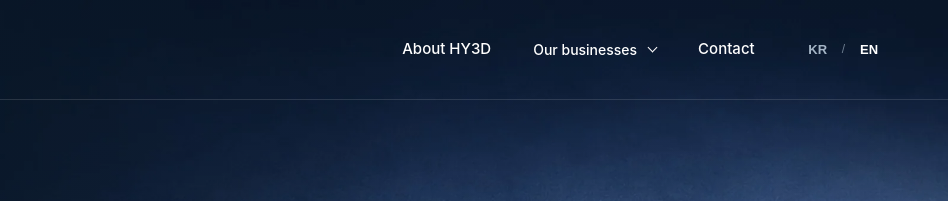
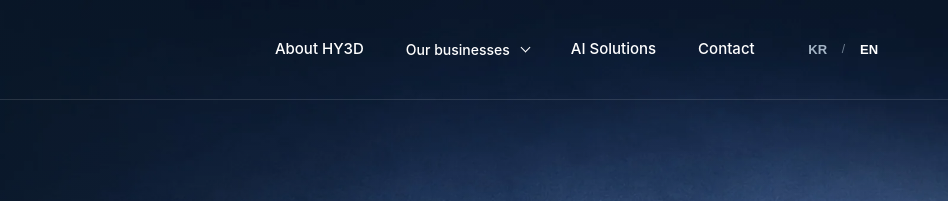
Before and after one commit to HY3D-co-ltd/hy3d.kr, a website: page docs/en/index.html in a window 1280 px wide. Shown: the top 201 px of the page, 332-1280 px from the left. Drawn offline with Linux system fonts and the light colour scheme.

Commit message:
Add AI solutions to homepage navigation

```diff
--- a/docs/en/index.html
+++ b/docs/en/index.html
@@ -141,6 +141,7 @@
           <li><a href="/en/business/ai/" data-business-link="ai" data-i18n="navAi">AI solutions</a></li>
         </ul>
       </div>
+      <a href="https://ax.hy3d.kr/">AI Solutions</a>
       <a href="#contact" data-i18n="navContact">Contact</a>
     </nav>
     <div class="header-actions">
```
Also changed, not shown: docs/index.html (+1 -0 lines).
